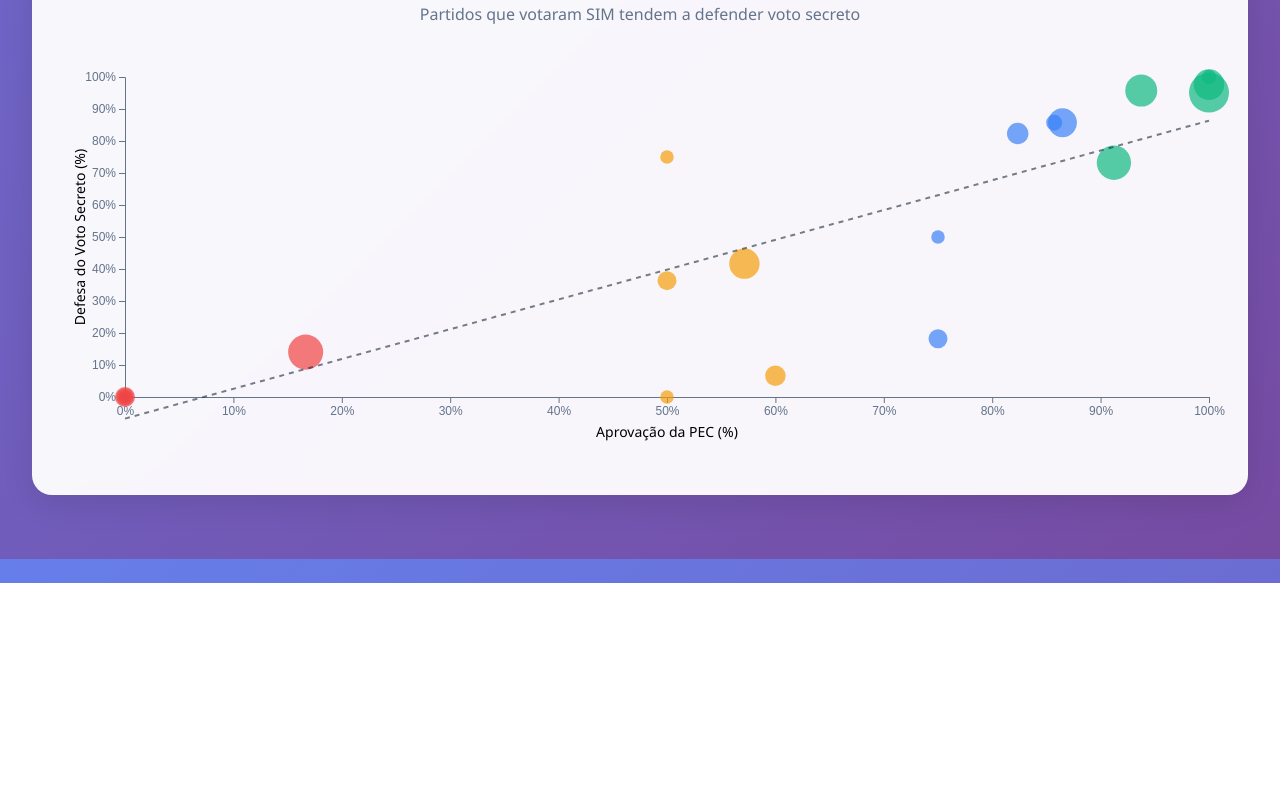
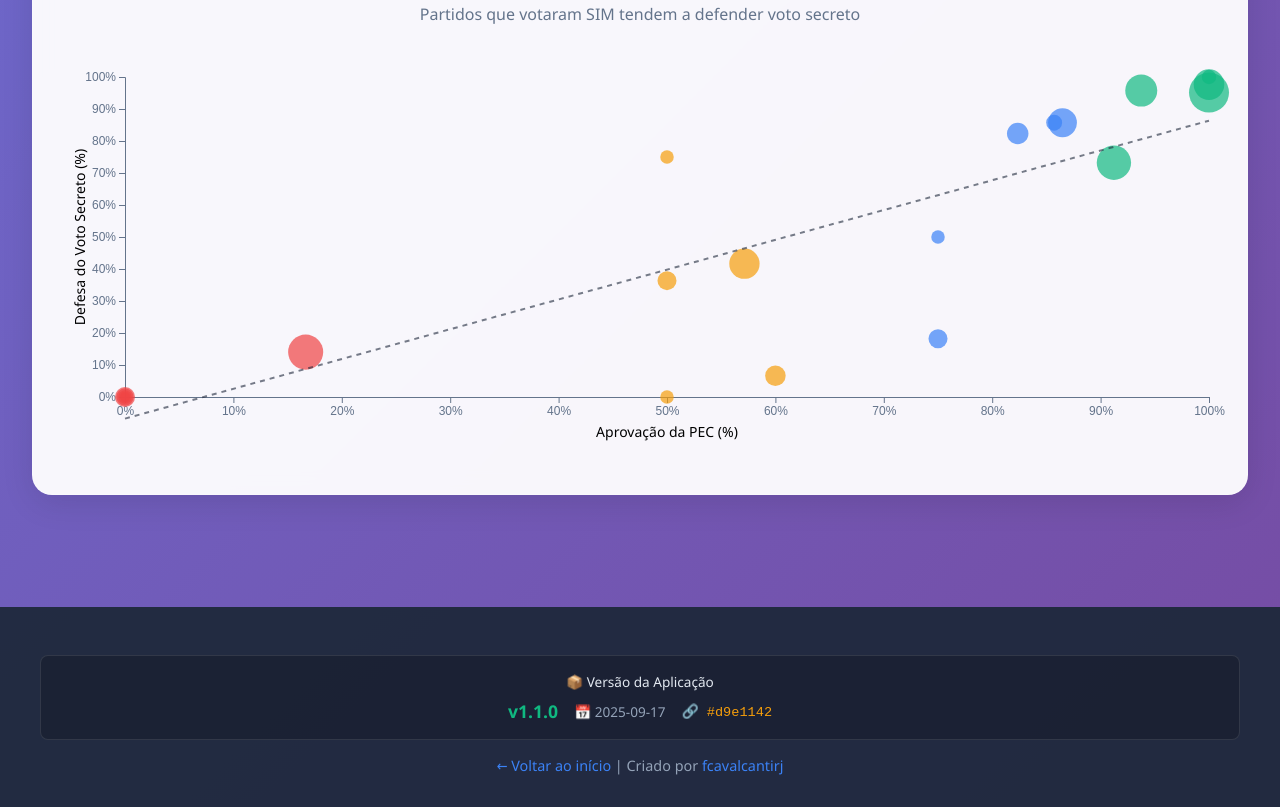
Before and after one commit to fcavalcantirj/pec-bandidagem, a website: page partidos.html in a window 1280 px wide. Shown: the part 1921-2728 px from the top of the page. Before the commit the page ends 2504 px from the top, so only its background shows below. Drawn offline with nearby package versions, Linux system fonts and the light colour scheme.

Commit message:
Add dynamic version footer with improved visibility

```diff
--- a/partidos.html
+++ b/partidos.html
@@ -970,5 +970,19 @@
             }, 500);
         });
     </script>
+
+    <div class="footer" style="background: rgba(30, 41, 59, 0.95); color: white; padding: 2rem; margin-top: 3rem; text-align: center;">
+        <div class="footer-content" style="max-width: 1200px; margin: 0 auto;">
+            <div id="version-info" style="margin: 1rem 0; padding: 1rem; background: rgba(0,0,0,0.2); border-radius: 8px; border: 1px solid rgba(255,255,255,0.1);">
+                <!-- Version info will be injected here by version.js -->
+            </div>
+            <p style="margin-top: 1rem; font-size: 0.9rem; color: #94a3b8;">
+                <a href="index.html" style="color: #3b82f6; text-decoration: none;">← Voltar ao início</a> |
+                Criado por <a href="https://github.com/fcavalcantirj" style="color: #3b82f6; text-decoration: none;">fcavalcantirj</a>
+            </p>
+        </div>
+    </div>
+
+    <script src="version.js"></script>
 </body>
 </html>
--- a/version.js
+++ b/version.js
@@ -1,13 +1,14 @@
 // Auto-generated version file from package.json
 // This file is updated during the build process
+// Build date: 2025-09-17T19:49:11.901Z
 
 window.PROJECT_VERSION = {
   version: "1.1.0",
   name: "pec-bandidagem-visualizations",
-  buildDate: new Date().toISOString().split('T')[0],
-  buildTime: new Date().toISOString(),
-  gitCommit: process.env.VERCEL_GIT_COMMIT_SHA?.substring(0, 7) || 'local',
-  deploymentUrl: process.env.VERCEL_URL || 'localhost'
+  buildDate: "2025-09-17",
+  buildTime: "2025-09-17T19:49:11.901Z",
+  gitCommit: "d9e1142",
+  deploymentUrl: typeof window !== 'undefined' ? window.location.origin : 'localhost'
 };
 
 // Function to inject version into footer
@@ -15,10 +16,13 @@ function injectVersionInfo() {
   const versionContainer = document.getElementById('version-info');
   if (versionContainer) {
     const versionInfo = `
-      <div class="version-display">
-        <span class="version-number">v${PROJECT_VERSION.version}</span>
-        <span class="build-date">${PROJECT_VERSION.buildDate}</span>
-        <span class="git-commit">#${PROJECT_VERSION.gitCommit}</span>
+      <div class="version-display" style="text-align: center; font-size: 0.85rem;">
+        <div style="margin-bottom: 0.5rem; color: #e2e8f0;">📦 Versão da Aplicação</div>
+        <div style="display: flex; justify-content: center; align-items: center; gap: 1rem; flex-wrap: wrap;">
+          <span class="version-number" style="color: #10b981; font-weight: 600; font-size: 1.1rem;">v${PROJECT_VERSION.version}</span>
+          <span class="build-date" style="color: #94a3b8;">📅 ${PROJECT_VERSION.buildDate}</span>
+          <span class="git-commit" style="color: #f59e0b; font-family: monospace;">🔗 #${PROJECT_VERSION.gitCommit}</span>
+        </div>
       </div>
     `;
     versionContainer.innerHTML = versionInfo;
@@ -26,8 +30,10 @@ function injectVersionInfo() {
 }
 
 // Auto-inject when DOM is ready
-if (document.readyState === 'loading') {
-  document.addEventListener('DOMContentLoaded', injectVersionInfo);
-} else {
-  injectVersionInfo();
+if (typeof document !== 'undefined') {
+  if (document.readyState === 'loading') {
+    document.addEventListener('DOMContentLoaded', injectVersionInfo);
+  } else {
+    injectVersionInfo();
+  }
 }
```
Also changed, not shown: estados.html (+13 -0 lines), fluxo.html (+13 -0 lines), index.html (+5 -1 lines), relatorio.html (+13 -0 lines), 1 other file.
